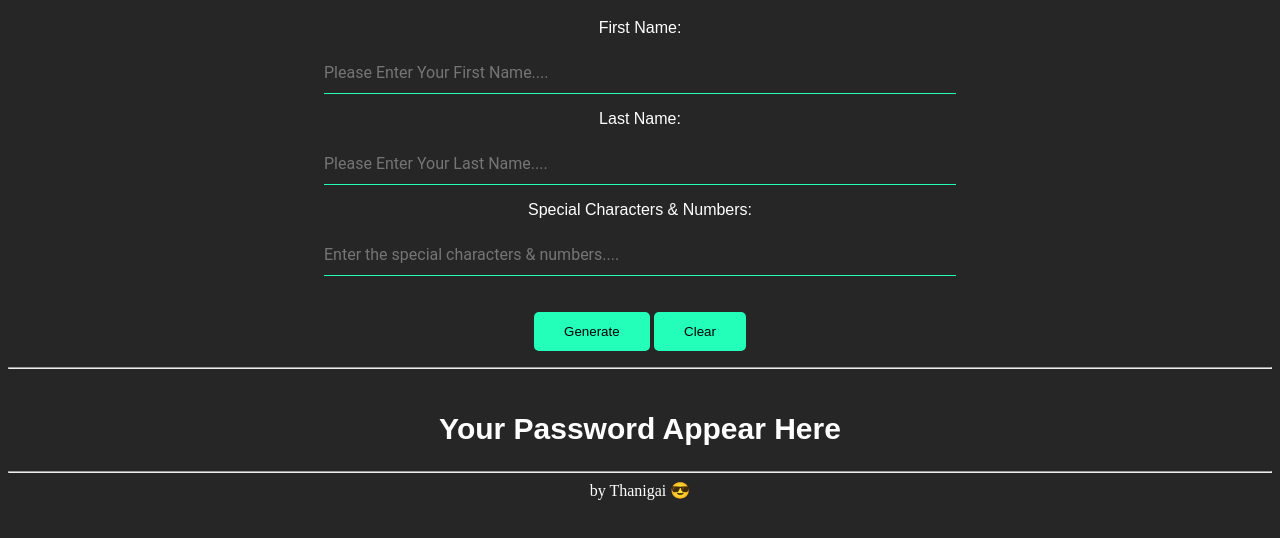
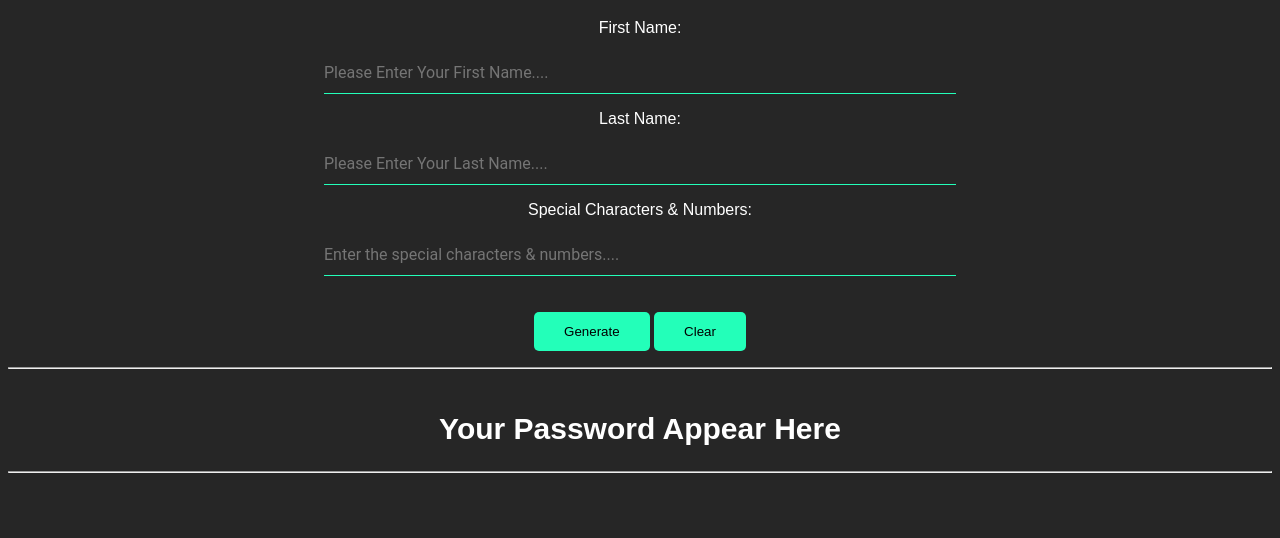
Before and after one commit to Thanigaivels/password-generator, a plain HTML site: page index.html in a window 1280 px wide. Shown: the part 62-600 px from the top of the page. Drawn offline with Linux system fonts and the light colour scheme.

Commit message:
Update index.html

```diff
--- a/index.html
+++ b/index.html
@@ -39,9 +39,6 @@
     <label for="out"></label><input class="result" value="Your Password Appear Here" id="out">
 </p>
 <hr>
-<footer>
-    by Thanigai &#128526;
-</footer>
 <script src="index.js"></script>
 </body>
 </html>
```
